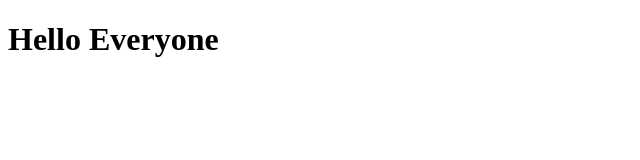
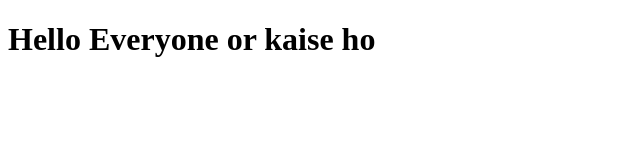
Before and after one commit to rahul2001320/gitlearn, a plain HTML site: page index.html in a window 1280 px wide. Shown: the whole page, without its empty margins (0-640 px from the left). Drawn offline with Linux system fonts and the light colour scheme.

Commit message:
text update index

```diff
--- a/index.html
+++ b/index.html
@@ -7,6 +7,6 @@
   </head>
 
   <body>
-    <h1>Hello Everyone</h1>
+    <h1>Hello Everyone or kaise ho</h1>
   </body>
 </html>
```
